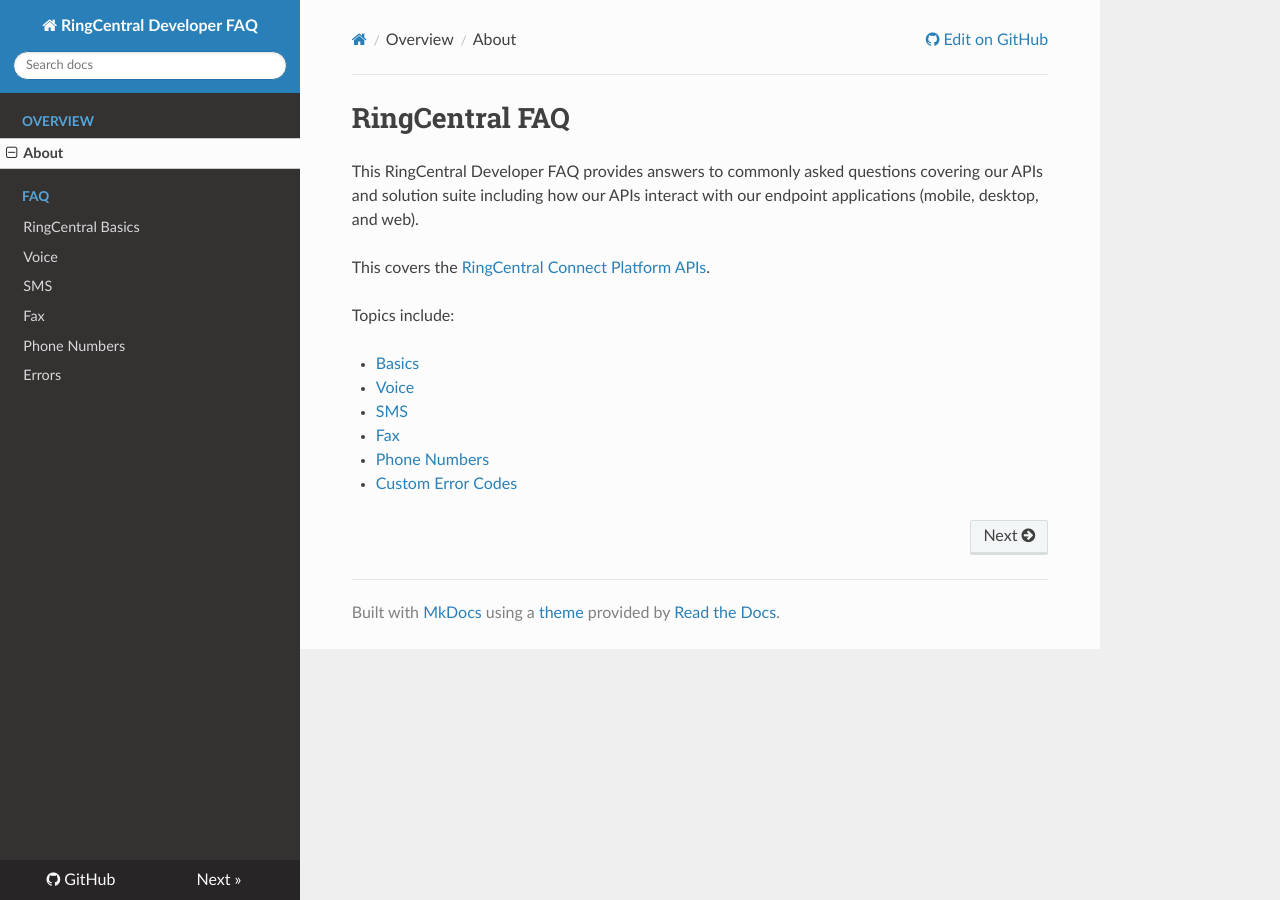
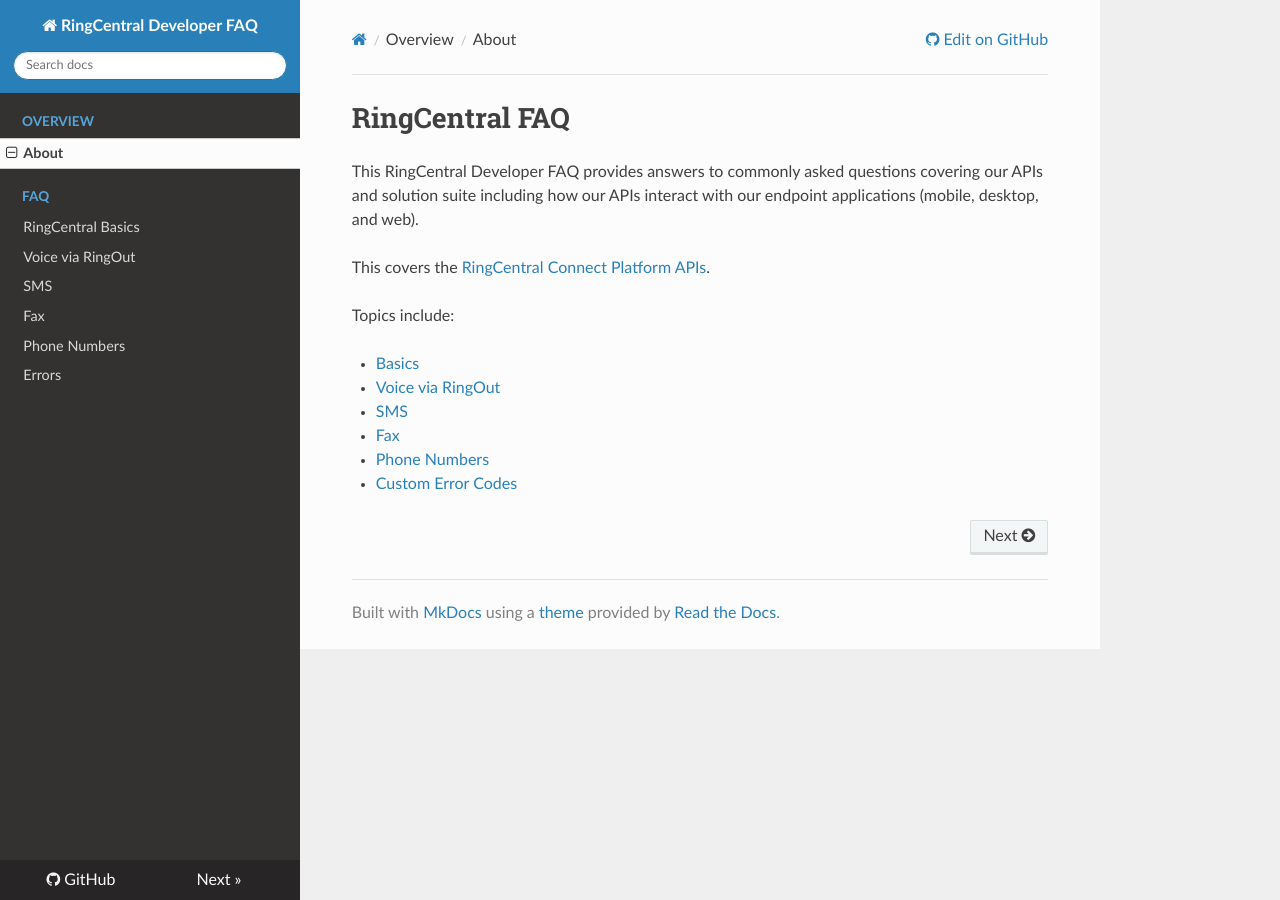
Before and after one commit to ringcentral/ringcentral-faq, an MkDocs documentation site: the page built from docs/index.md, in a window 1280 px wide. Built offline with MkDocs 1.6.1, drawn with Linux system fonts in a browser that asks for light colours; nearby versions of some CDN libraries; old or Windows-style settings are respelled for this version of MkDocs.

Commit message:
update text

```diff
--- a/docs/index.md
+++ b/docs/index.md
@@ -7,7 +7,7 @@
 Topics include:
 
 * [Basics](basics.md)
-* [Voice](voice.md)
+* [Voice via RingOut](voice_ringout.md)
 * [SMS](sms.md)
 * [Fax](fax.md)
 * [Phone Numbers](phone_numbers.md)
--- a/mkdocs.yml
+++ b/mkdocs.yml
@@ -7,7 +7,7 @@
 # Introduction:
 - ['index.md', 'Overview', 'About']
 - ['basics.md', 'FAQ', 'RingCentral Basics']
-- ['voice.md', 'FAQ', 'Voice']
+- ['voice_ringout.md', 'FAQ', 'Voice via RingOut']
 - ['sms.md', 'FAQ', 'SMS']
 - ['fax.md', 'FAQ', 'Fax']
 - ['phone_numbers.md', 'FAQ', 'Phone Numbers']
```
Also changed, not shown: README.md (+1 -1 lines), docs/voice_ringout.md (renamed from docs/voice.md).
